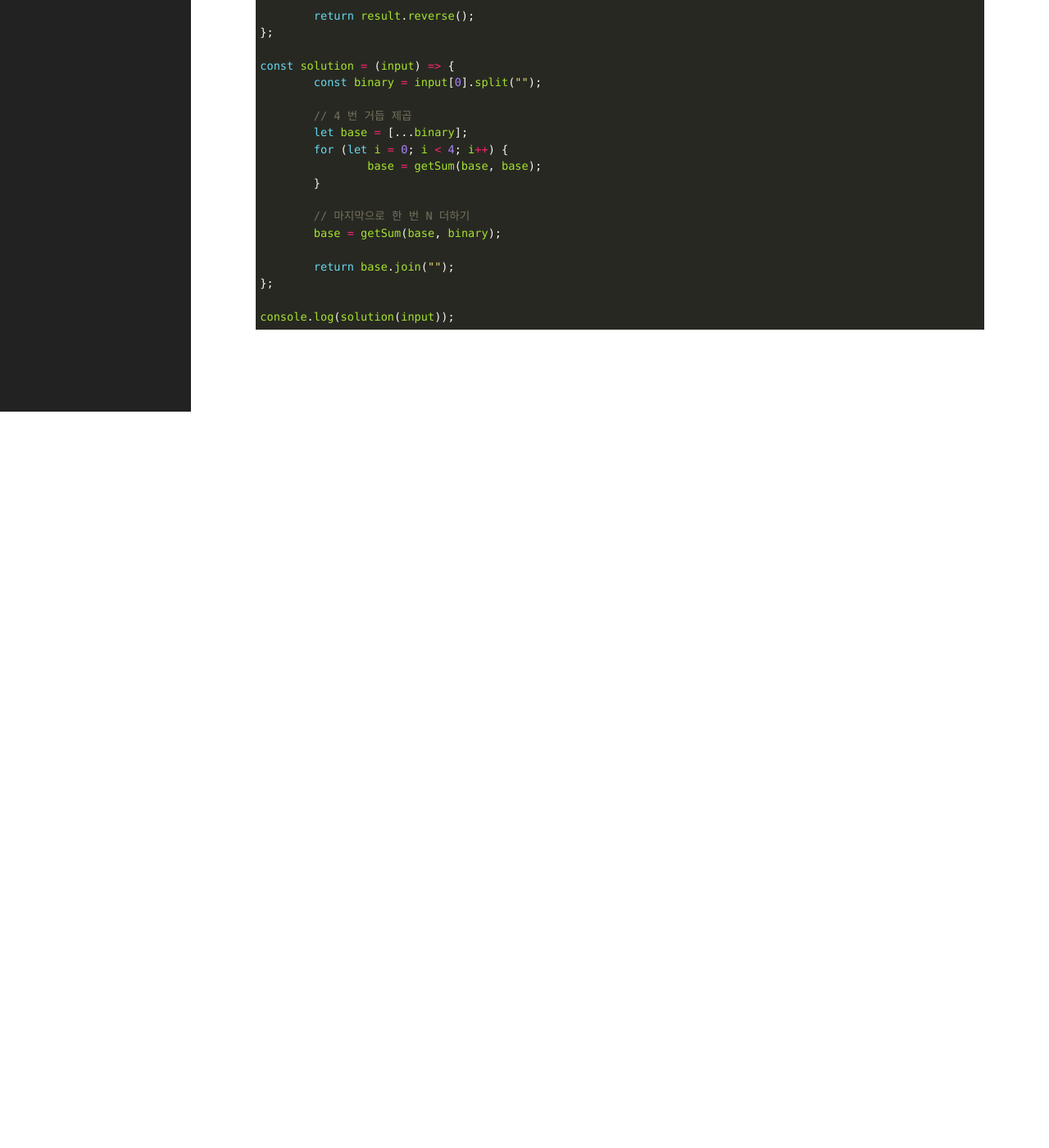
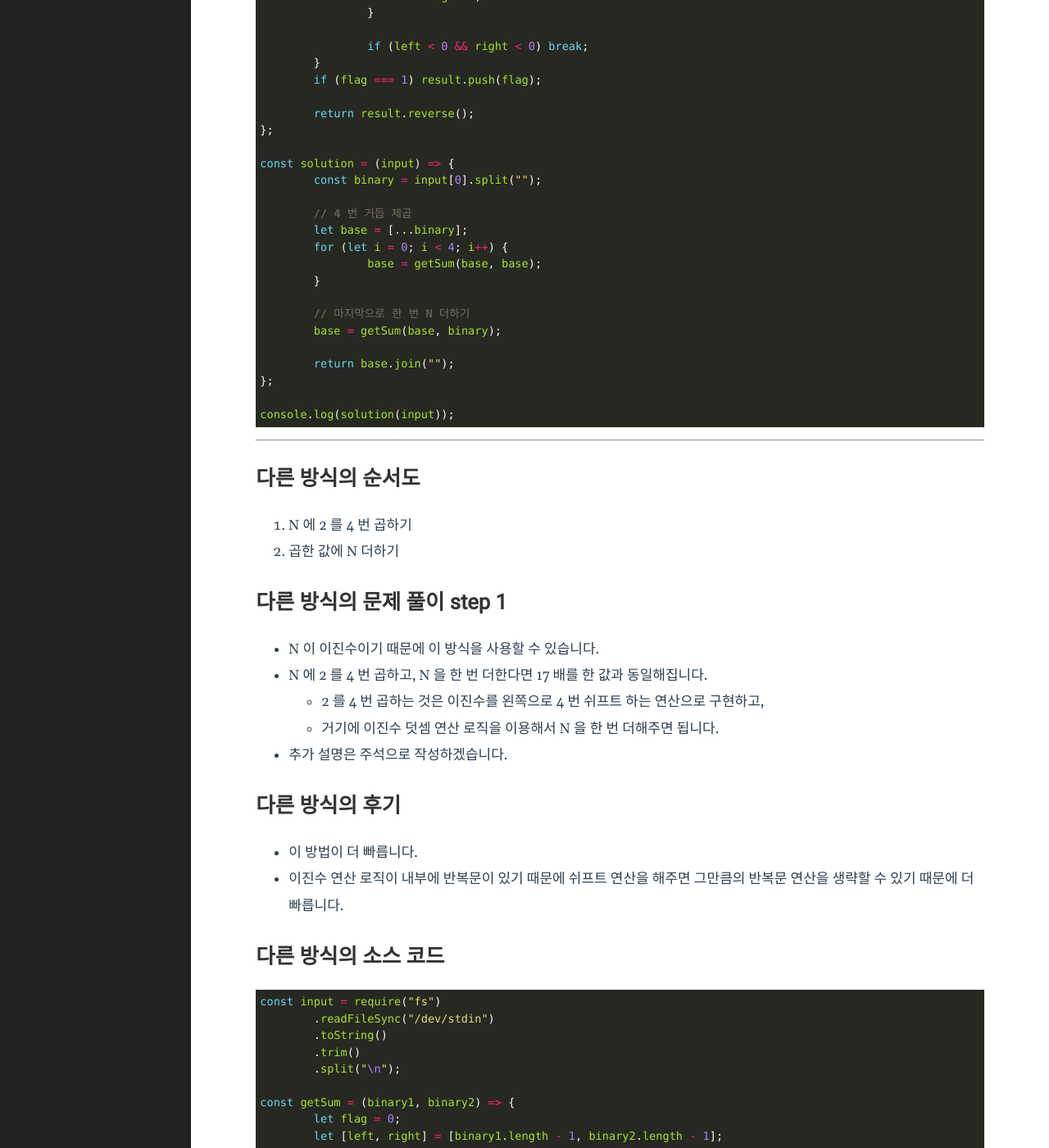
Before and after one commit to qkrrlgh519/qkrrlgh519.github.io, a Jekyll site: the page built from _posts/2021-11-15-BOJ-Math-5893.md, in a window 1280 px wide and 1400 px high, scrolled down 1787 px. Shown: the whole window at 82% size. Built offline with Jekyll 4.4.1, drawn with Linux system fonts in a browser that asks for light colours; before the commit the page ends 2289 px from its top, so only the background shows below that; some of the changed text lies outside the part shown.

Commit message:
feat: 백준 5893번 17배 다른 방법 추가

````diff
--- a/_posts/2021-11-15-BOJ-Math-5893.md
+++ b/_posts/2021-11-15-BOJ-Math-5893.md
@@ -27,6 +27,10 @@ categories: BOJ(Math)
 - 따라서 그냥 이진수 덧셈 로직을 구현하고 N 을 총 17 번 더한 결과값을 출력하면 됩니다.
 - 17 번 더하는 대신, 더한 값을 거듭해서 더하면 4 번 더하고, 마지막에 N 을 한 번 더해주면 원하는 값을 찾을 수 있습니다.
 - 추가 설명은 주석으로 작성하겠습니다.
+
+## 후기
+
+- 다른 방법의 문제 풀이도 아래에 포스트했습니다.
 
 ## 소스 코드
 
@@ -91,3 +95,81 @@ const solution = (input) => {
 
 console.log(solution(input));
 ```
+
+---
+
+## 다른 방식의 순서도
+
+1. N 에 2 를 4 번 곱하기
+2. 곱한 값에 N 더하기
+
+## 다른 방식의 문제 풀이 step 1
+
+- N 이 이진수이기 때문에 이 방식을 사용할 수 있습니다.
+- N 에 2 를 4 번 곱하고, N 을 한 번 더한다면 17 배를 한 값과 동일해집니다.
+  - 2 를 4 번 곱하는 것은 이진수를 왼쪽으로 4 번 쉬프트 하는 연산으로 구현하고,
+  - 거기에 이진수 덧셈 연산 로직을 이용해서 N 을 한 번 더해주면 됩니다.
+- 추가 설명은 주석으로 작성하겠습니다.
+
+## 다른 방식의 후기
+
+- 이 방법이 더 빠릅니다.
+- 이진수 연산 로직이 내부에 반복문이 있기 때문에 쉬프트 연산을 해주면 그만큼의 반복문 연산을 생략할 수 있기 때문에 더 빠릅니다.
+
+## 다른 방식의 소스 코드
+
+```javascript
+const input = require("fs")
+	.readFileSync("/dev/stdin")
+	.toString()
+	.trim()
+	.split("\n");
+
+const getSum = (binary1, binary2) => {
+	let flag = 0;
+	let [left, right] = [binary1.length - 1, binary2.length - 1];
+
+	const result = [];
+	while (true) {
+		let [a, b] = [0, 0];
+		if (left >= 0) a = Number(binary1[left--]);
+		if (right >= 0) b = Number(binary2[right--]);
+
+		const sum = a + b + flag;
+		if (sum === 0) {
+			result.push(`0`);
+
+			flag = 0;
+		} else if (sum === 1) {
+			result.push("1");
+
+			flag = 0;
+		} else if (sum === 2) {
+			result.push("0");
+
+			flag = 1;
+		} else {
+			result.push("1");
+
+			flag = 1;
+		}
+
+		if (left < 0 && right < 0) break;
+	}
+	if (flag === 1) result.push(flag);
+
+	return result.reverse();
+};
+
+const solution = (input) => {
+	const binary = input[0].split("");
+
+	// 이진수 맨 뒤에 0 을 4 번 넣어주는 것을 통해서 쉬프트 연산을 구현해줍니다.
+	let base = [...binary, 0, 0, 0, 0];
+	base = getSum(base, binary);
+
+	return base.join("");
+};
+
+console.log(solution(input));
+```
````
